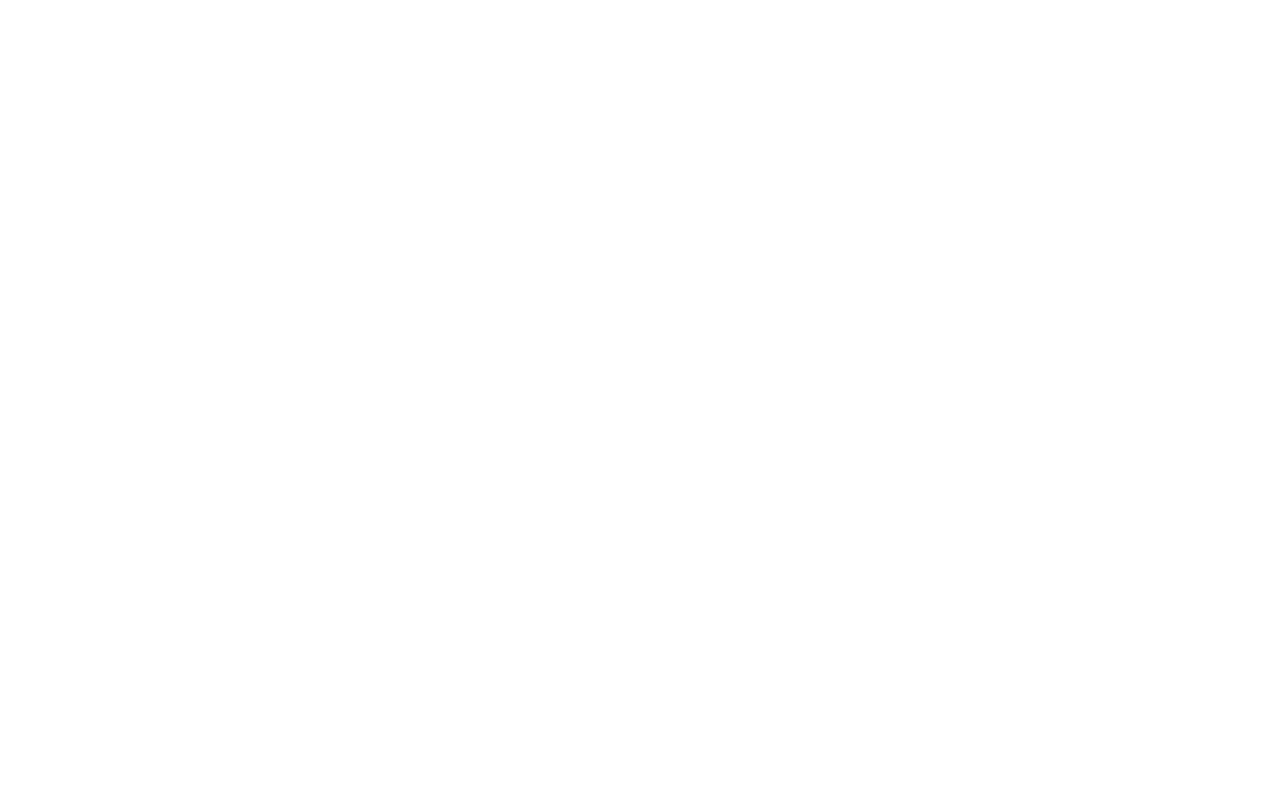
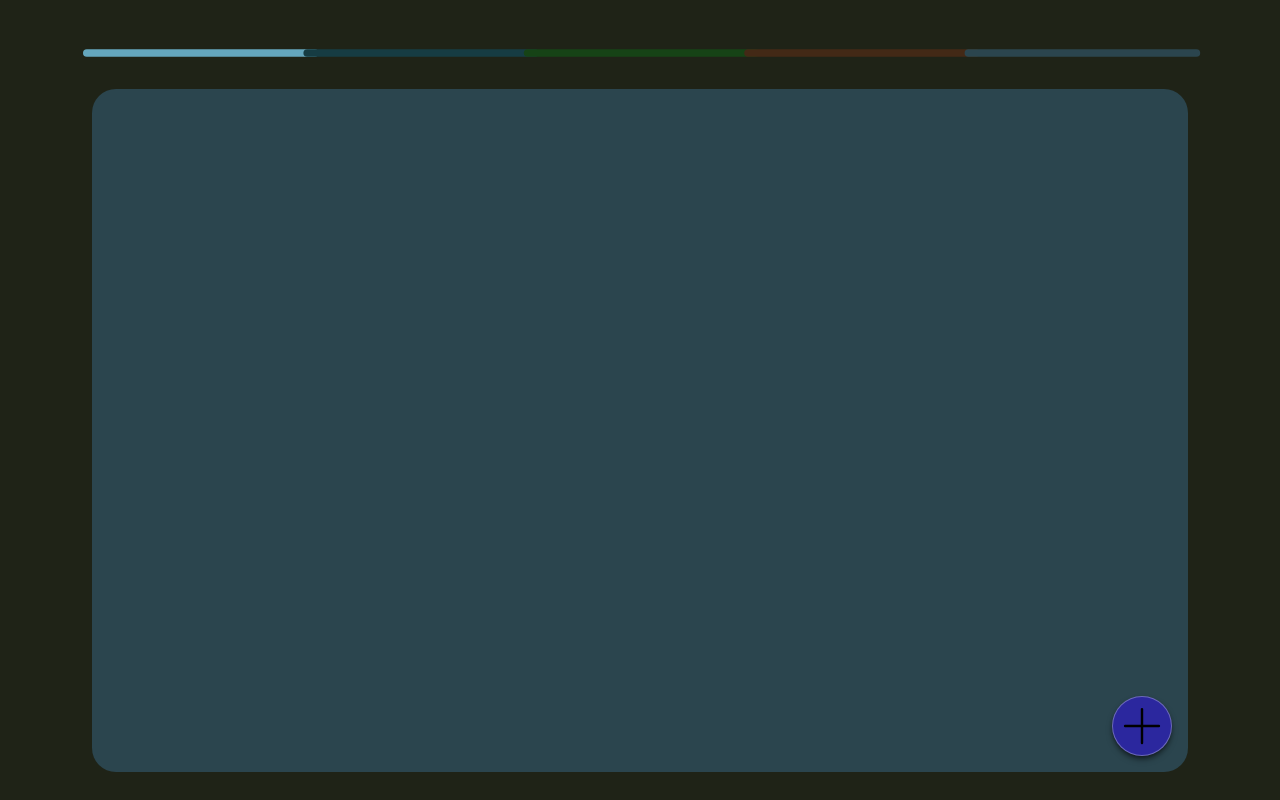
Before and after one commit to xdivayze/oggcloud, a React (Vite) app in the folder gui-desktop/: page /secure/library in a window 1280 px wide. Before the commit this address had no page. Built offline with nearby package versions, Linux system fonts and the light colour scheme.

Commit message:
library page added

```diff
--- a/gui-desktop/package.json
+++ b/gui-desktop/package.json
@@ -26,6 +26,7 @@
     "@reduxjs/toolkit": "^2.8.2",
     "@tailwindcss/vite": "^4.1.11",
     "axios": "^1.10.0",
+    "lucide-react": "^0.525.0",
     "react": "^19.1.0",
     "react-dom": "^19.1.0",
     "react-redux": "^9.2.0",
--- a/gui-desktop/src/App.tsx
+++ b/gui-desktop/src/App.tsx
@@ -1,7 +1,8 @@
 import { Route, Routes } from "react-router-dom";
 import Layout from "./Layout/Layout";
 import SignUp from "./routes/SignUp/SignUp";
-import Login from "./routes/Login/Login";
+import { Library } from "./routes/Library/Library";
+import { Login } from "./routes/Login/Login";
 
 export default function App() {
   return (
@@ -9,6 +10,9 @@
       <Route element={<Layout />} path="/">
         <Route path="/sign-up" element={<SignUp />} />
         <Route path="/login" element={<Login />} />
+        <Route path="/secure">
+          <Route path="library" element={<Library />} />
+        </Route>
       </Route>
     </Routes>
   )
--- a/gui-desktop/src/Layout/navbarSlice.ts
+++ b/gui-desktop/src/Layout/navbarSlice.ts
@@ -1,4 +1,6 @@
 import { createSlice } from "@reduxjs/toolkit"
+import { LibraryNavbarObj } from "../routes/Library/Library";
+import { LoginNavbarObj } from "../routes/Login/Login";
 
 interface NavbarState {
   items: { placeholder: string; navigateTo: string; }[],
@@ -7,9 +9,9 @@
 
 const initialState: NavbarState = {
   isCollapsed: true,
-  items: [{ placeholder: "OGGLabs", navigateTo: "/about" }, { placeholder: "Home", navigateTo: "/" },
-  { placeholder: "Login", navigateTo: "/login" },
-  { placeholder: "Sign Up", navigateTo: "/sign-up" }, { placeholder: "Help", navigateTo: "/help" }]
+  items: [{ placeholder: "OGGLabs", navigateTo: "/about" }, { placeholder: "Home", navigateTo: "/" }
+    , LoginNavbarObj,
+  { placeholder: "Sign Up", navigateTo: "/sign-up" }, LibraryNavbarObj]
 }
 
 const navbarSlice = createSlice({
@@ -24,9 +26,25 @@
     },
     setItems: (state, action) => {
       state.items = action.payload
+    },
+    centerNavbarTitle: (state, action: { payload: { placeholder: string; navigateTo: string; }, type: string }) => {
+      const newNavbarItems = [...state.items]
+      let foundIndex = 0
+      for (let i = 0; i < newNavbarItems.length; i++) {
+        if (newNavbarItems[i].placeholder === action.payload.placeholder) {
+          foundIndex = i
+          break
+        }
+
+      }
+
+      newNavbarItems.splice(foundIndex, 1)
+      newNavbarItems.splice(2, 0, action.payload)
+      state.items = newNavbarItems
+
     }
   }
 })
 const navbarReducer = navbarSlice.reducer
 export default navbarReducer
-export const { setIsCollapsed, toggleIsCollapsed, setItems } = navbarSlice.actions
+export const { setIsCollapsed, toggleIsCollapsed, setItems, centerNavbarTitle } = navbarSlice.actions
--- /dev/null
+++ b/gui-desktop/src/routes/Library/Library.tsx
@@ -0,0 +1,36 @@
+import { useDispatch, useSelector } from "react-redux"
+import type { RootState } from "../../app/store"
+import { useEffect } from "react"
+import { centerNavbarTitle } from "../../Layout/navbarSlice"
+import { Plus } from "lucide-react"
+export const LibraryNavbarObj = { placeholder: "Library", navigateTo: "/secure/library" }
+
+export function Library() { //page where files shared by and to the user can be viewed
+  const dispatch = useDispatch()
+
+  useEffect(() => {
+    dispatch(centerNavbarTitle(LibraryNavbarObj))
+  }, [])
+  const isCollapsed = useSelector((state: RootState) => state.navbar.isCollapsed)
+  return (
+    <div className={`w-full h-full pb-2 px-2 duration-100 transform-all ease-linear ${isCollapsed ? "pt-3" : "pt-7"} `}>
+
+      <div className="w-full h-full rounded-3xl relative bg-blue-ogg-1 p-5 ">
+        <div className="w-full max-h-full  overflow-y-auto overflow-x-hidden ">
+          {/* library data inserted here to keep the + sign floating fixed */}
+        </div>
+
+
+
+        <div className="
+          z-10 absolute bottom-4 right-4 h-[60px] w-[60px]">
+
+          <Plus color="black" className="h-full w-full stroke-1 bg-blue-ogg-2 shadow-md shadow-black/50 border-md border border-white/30 rounded-full " />
+
+        </div>
+      </div>
+    </div>
+  )
+
+
+}
--- a/gui-desktop/src/routes/Login/Login.tsx
+++ b/gui-desktop/src/routes/Login/Login.tsx
@@ -1,15 +1,26 @@
-import { useSelector } from "react-redux"
+import { useDispatch, useSelector } from "react-redux"
 import type { RootState } from "../../app/store"
 import ButtonBody from "./Components/ButtonBody"
 import VerifyIdentity from "./Components/VerifyIdentity"
 import GenericBar from "../SignUp/components/GenericBar"
 
-export default function Login() {
+import { useEffect } from "react"
+import { centerNavbarTitle } from "../../Layout/navbarSlice"
+
+export const LoginNavbarObj = { placeholder: "Login", navigateTo: "/login" }
+
+
+export function Login() {
   const isCollapsed = useSelector((state: RootState) => state.navbar.isCollapsed)
+  const dispatch = useDispatch()
+  useEffect(() => {
+    dispatch(centerNavbarTitle(LoginNavbarObj))
+  }, [])
   return (
     <div className="w-full h-full flex flex-col px-3">
 
-      <div className={`w-full text-center text-indigo-ogg-0 text-4xl font-roboto_slab ease-in-out transition-opacity duration-100 ${!isCollapsed && "opacity-0"}`}>
+      <div className={`w-full text-center text-indigo-ogg-0 text-4xl
+font-roboto_slab ease-in-out transition-opacity duration-100 ${!isCollapsed && "opacity-0"}`}>
         LOGIN
       </div>
       <div className="w-full flex flex-col items-center mt-[100px]">
```
Also changed, not shown: 1 other file (tests, documents, lock files or other folders).
